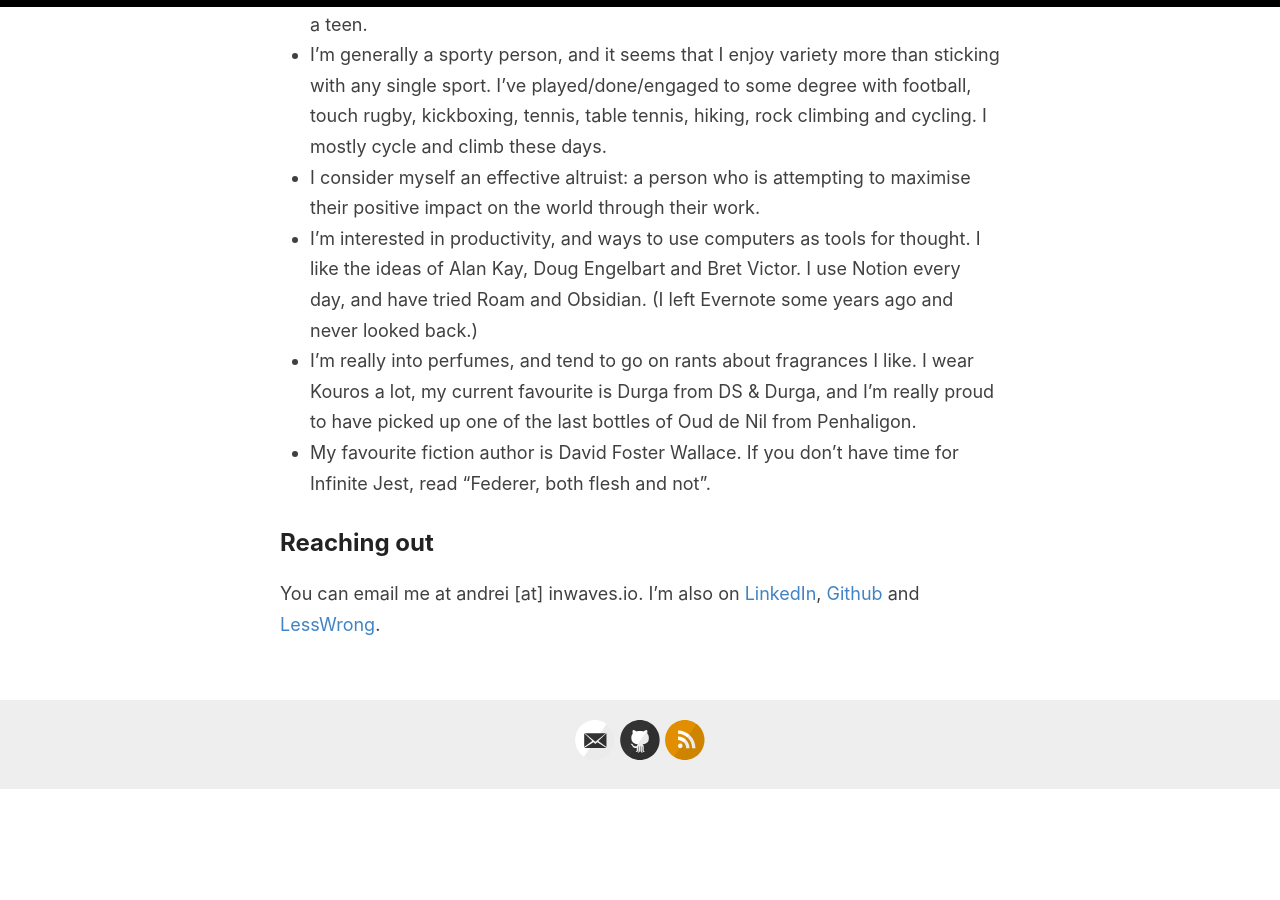
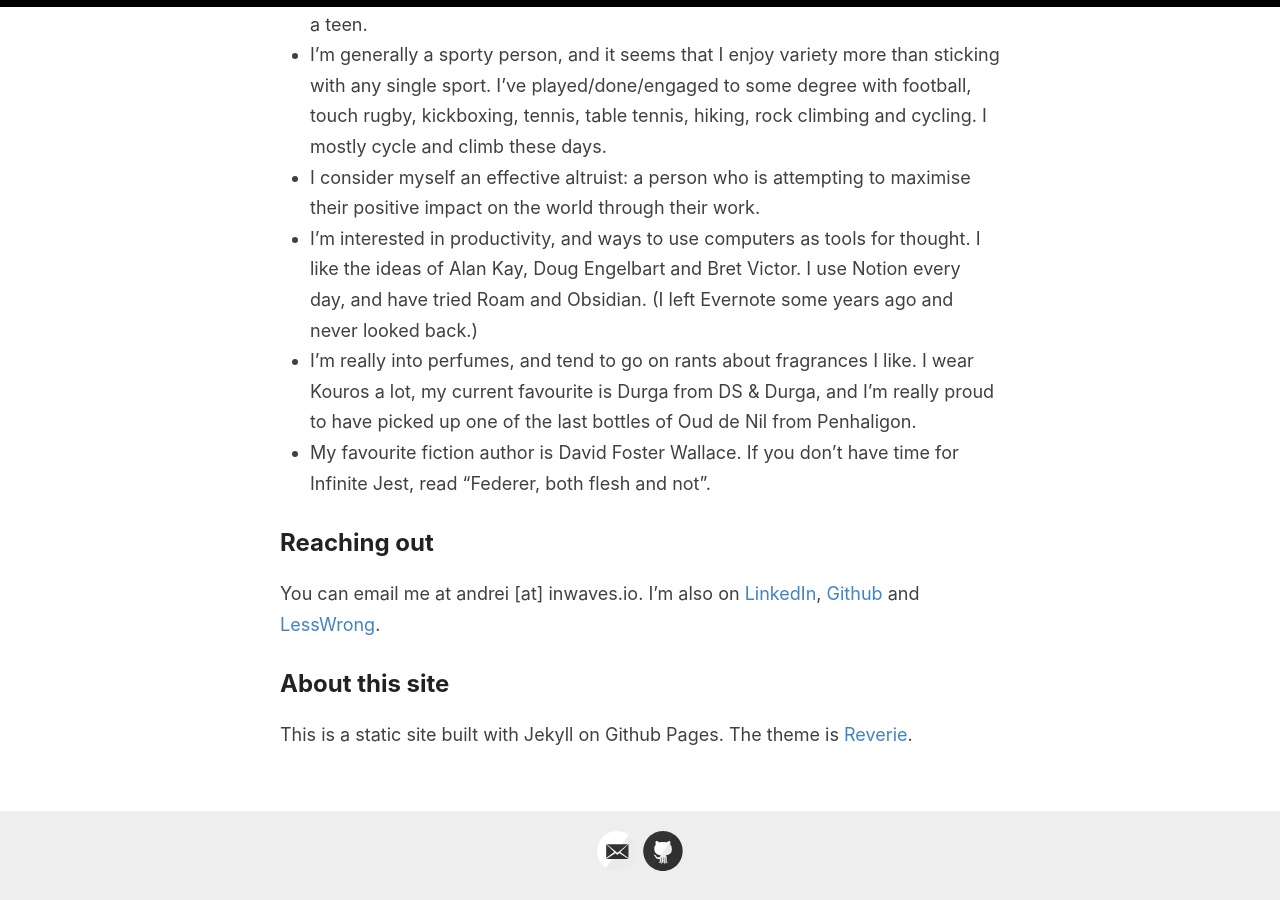
Before and after one commit to inwaves/inwaves.github.io, a Jekyll site: the page built from _pages/about.md, in a window 1280 px wide and 900 px high, scrolled down 2471 px. Built offline with Jekyll 4.4.1, drawn with Linux system fonts in a browser that asks for light colours; before the commit the page ends 3261 px from its top, so only the background shows below that.

Commit message:
Remove unnecessary files

```diff
--- a/_includes/svg-icons.html
+++ b/_includes/svg-icons.html
@@ -6,7 +6,6 @@
 {% if site.footer-links.instagram %}<a href="https://instagram.com/{{ site.footer-links.instagram }}"><i class="svg-icon instagram"></i></a>{% endif %}
 {% if site.footer-links.linkedin %}<a href="https://www.linkedin.com/in/{{ site.footer-links.linkedin }}"><i class="svg-icon linkedin"></i></a>{% endif %}
 {% if site.footer-links.pinterest %}<a href="https://www.pinterest.com/{{ site.footer-links.pinterest }}"><i class="svg-icon pinterest"></i></a>{% endif %}
-{% if site.footer-links.rss %}<a href="{{ site.baseurl }}/feed.xml"><i class="svg-icon rss"></i></a>{% endif %}
 {% if site.footer-links.twitter %}<a href="https://www.twitter.com/{{ site.footer-links.twitter }}"><i class="svg-icon twitter"></i></a>{% endif %}
 {% if site.footer-links.stackoverflow %}<a href="http://stackoverflow.com/{{ site.footer-links.stackoverflow }}"><i class="svg-icon stackoverflow"></i></a>{% endif %}
 {% if site.footer-links.youtube %}<a href="https://youtube.com/{{ site.footer-links.youtube }}"><i class="svg-icon youtube"></i></a>{% endif %}
--- a/_pages/about.md
+++ b/_pages/about.md
@@ -38,3 +38,6 @@
 
 ## Reaching out
 You can email me at andrei [at] inwaves.io. I'm also on [LinkedIn](https://www.linkedin.com/in/aalexaa/), [Github](https://github.com/inwaves) and [LessWrong](https://www.lesswrong.com/users/inwaves).
+
+## About this site
+This is a static site built with Jekyll on Github Pages. The theme is [Reverie](https://github.com/amitmerchant1990/reverie).
```
Also changed, not shown: .github/FUNDING.yml (deleted), favicon.ico (deleted).
